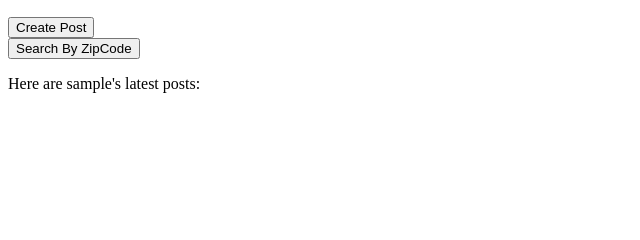
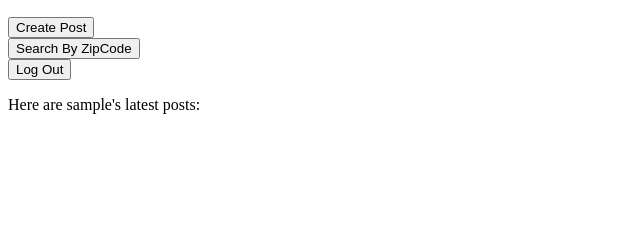
Before and after one commit to carolinesitter/ArtTown, a Flask app: page /user_profile in a window 1280 px wide. Shown: the part 280-520 px from the top of the page, without its empty margins (0-640 px from the left). Run offline with Flask 2, Linux system fonts and the light colour scheme; the visitor is signed in with stand-in values (Sample User, id 1); data comes from the database, SQL or seed files in the repository; data that the repository does not hold is empty.

Commit message:
Implemented Log Out Feature in server.py

```diff
--- a/server.py
+++ b/server.py
@@ -93,6 +93,21 @@ def user_login():
 
     return redirect("/user_profile")
 
+
+###########
+
+# LOG OUT ROUTE
+
+###########
+
+@app.route("/log_out")
+def user_logout():
+    """Allow user to log out"""
+
+    session['user_email'] = None
+
+    return redirect("/")
+
 ###########
 
 # CREATE PROFILE FORM
@@ -131,7 +146,6 @@ def user_profile():
         twitter = user.twitter
         website = user.website
         art_collection = user.artist_collection
-        print(art_collection)
 
         return render_template('user-profile.html',
                                 username=username,
@@ -305,12 +319,6 @@ def process_upload_data():
 #                             rand_user_image = rand_user_image)
 
 
-###########
-
-# LOG OUT ROUTE
-
-###########
-
 if __name__ == "__main__":
     # DebugToolbarExtension(app)
     connect_to_db(app)
--- a/templates/user-profile.html
+++ b/templates/user-profile.html
@@ -22,6 +22,10 @@
         <button id="zipcode-input" type="submit">Search By ZipCode</button>
     </form>
 
+    <form action="/log_out">
+        <button id="log-out" type="submit">Log Out</button>
+    </form>
+
     <p> Here are {{username}}'s latest posts: </p>
         <div>
             {% for art in art_collection %}
```
